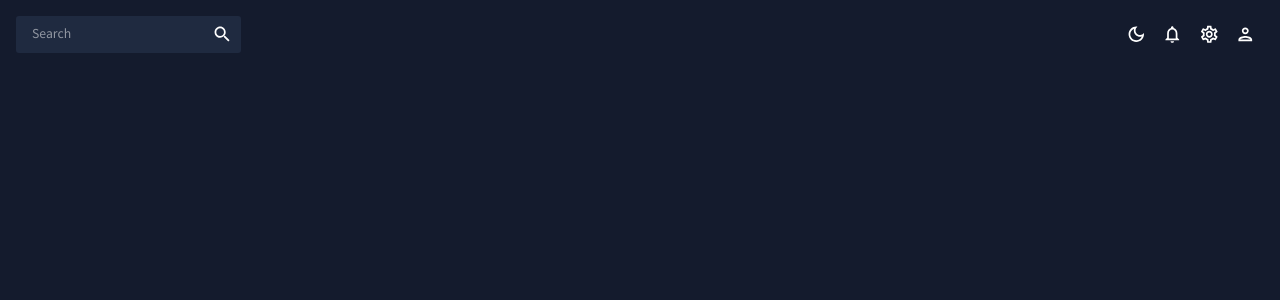
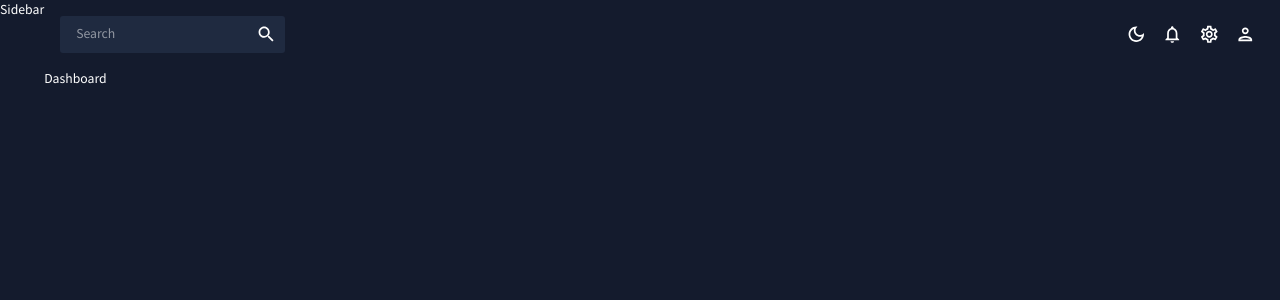
Before and after one commit to adamak93/Learning-and-Projects, a React (Create React App) app in the folder Projects/adamantadmin/: page / in a window 1280 px wide. Shown: the top 300 px of the page. Built offline with nearby package versions, Linux system fonts and the light colour scheme.

Commit message:
Began setup of sidebar

```diff
--- a/Projects/adamantadmin/src/App.js
+++ b/Projects/adamantadmin/src/App.js
@@ -1,19 +1,45 @@
 import { ColorModeContext, useMode } from "./theme";
 import { CssBaseline, ThemeProvider } from "@mui/material";
+import { Routes, Route } from "react-router-dom";
 import Topbar from "./scenes/global/Topbar";
+import Sidebar from "./scenes/global/Sidebar";
+import Dashboard from "./scenes/dashboard";
+// import Team from "./scenes/team";
+// import Invoices from "./scenes/invoices";
+// import Contacts from "./scenes/contacts";
+// import Bar from "./scenes/bar";
+// import Form from "./scenes/form";
+// import Line from "./scenes/line";
+// import Pie from "./scenes/pie";
+// import FAQ from "./scenes/faq";
+// import Geography from "./scenes/geography";
+// import Calendar from "./scenes/calendar";
 
 function App() {
   const [theme, colorMode] = useMode();
   return (
     <ColorModeContext.Provider value={colorMode}>
-      <ThemeProvider theme ={theme}>
+      <ThemeProvider theme={theme}>
         <CssBaseline />
-          <div className="app">
-            <main className="content">
-              <Topbar />
-            </main>
-          </div>
-
+        <div className="app">
+          <Sidebar />
+          <main className="content">
+            <Topbar />
+            <Routes>
+              <Route path="/" element={<Dashboard />} />
+              {/* <Route path="/team" element={<Team />} /> */}
+              {/* <Route path="/contacts" element={<Contacts />} /> */}
+              {/* <Route path="/invoices" element={<Invoices />} /> */}
+              {/* <Route path="/form" element={<Form />} /> */}
+              {/* <Route path="/bar" element={<Bar />} /> */}
+              {/* <Route path="/pie" element={<Pie />} /> */}
+              {/* <Route path="/line" element={<Line />} /> */}
+              {/* <Route path="/faq" element={<FAQ />} /> */}
+              {/* <Route path="/geography" element={<Geography />} /> */}
+              {/* <Route path="/calendar" element={<Calendar />} /> */}
+            </Routes>
+          </main>
+        </div>
       </ThemeProvider>
     </ColorModeContext.Provider>
   );
```
Also changed, not shown: Projects/adamantadmin/src/scenes/global/Sidebar.jsx (+7 -0 lines).
